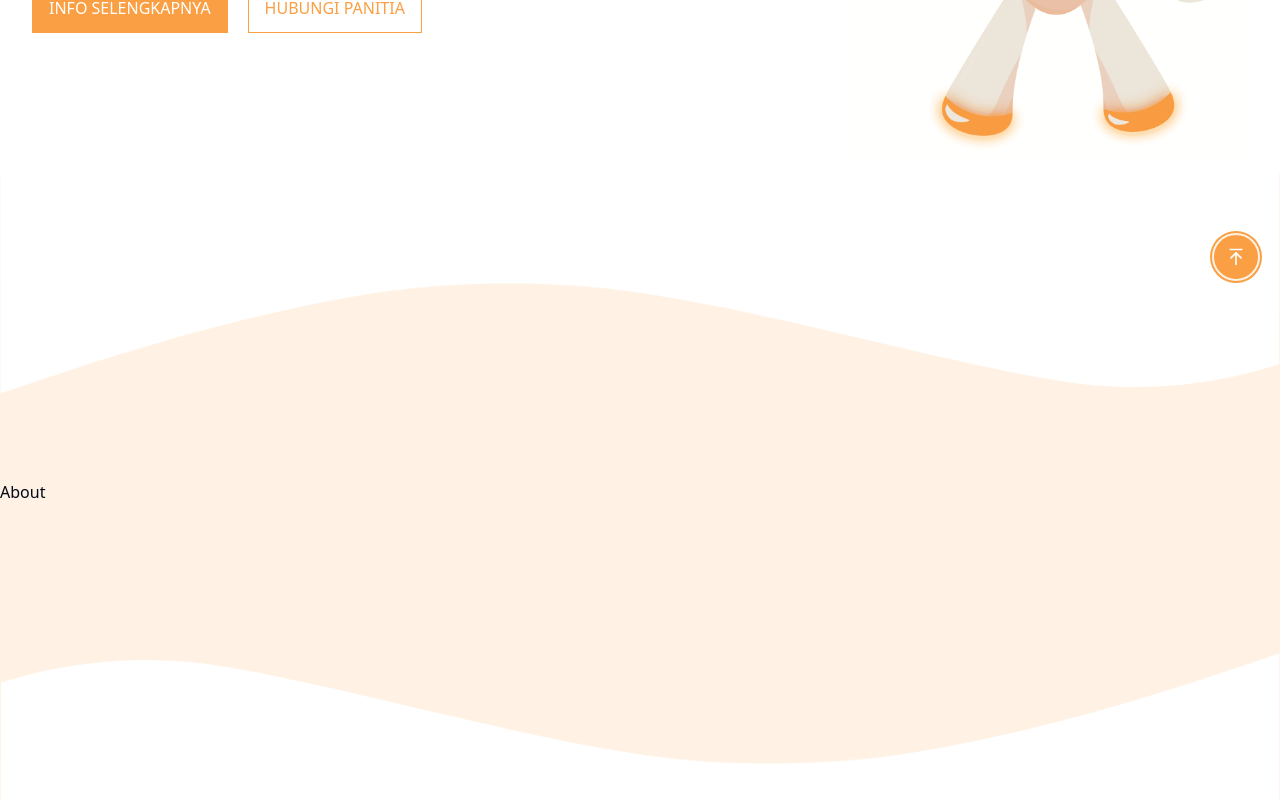
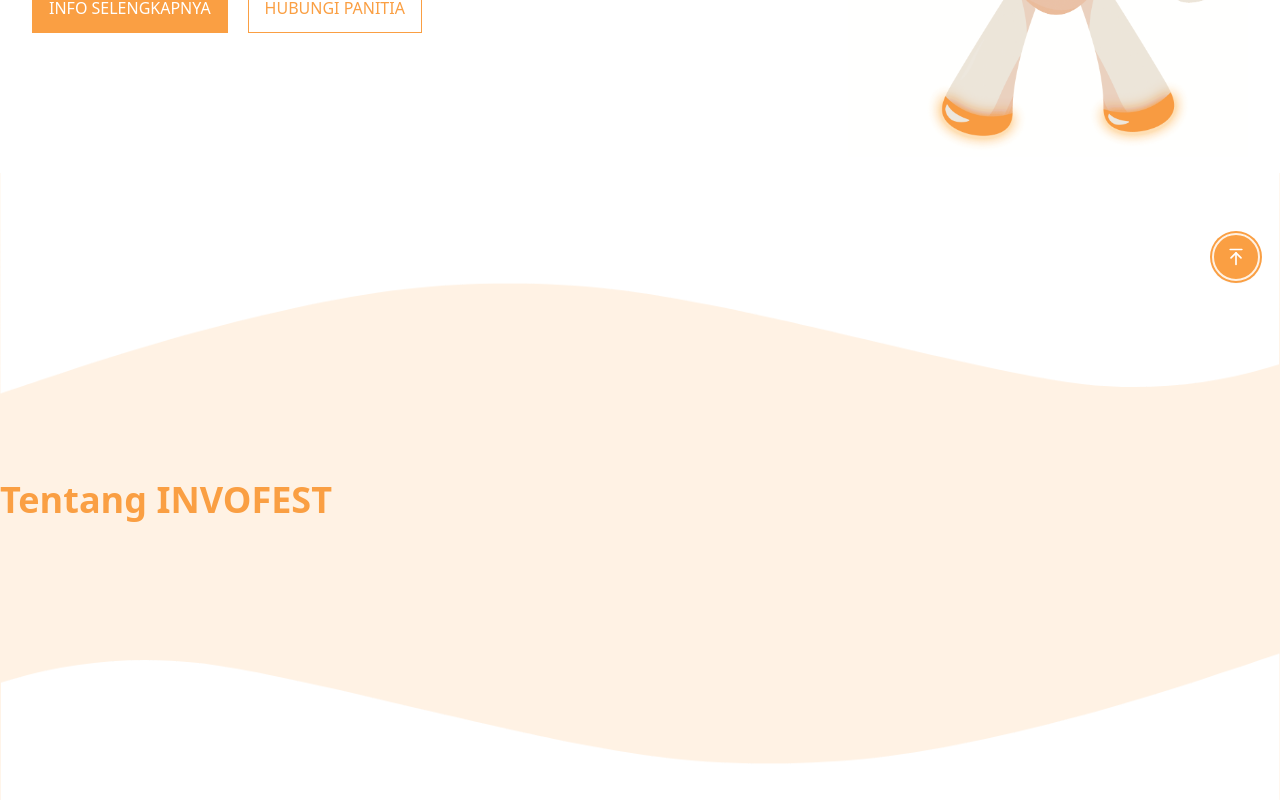
Before and after one commit to KarMint26/invofest-2024, a React (Vite) app: page / in a window 1280 px wide. Shown: the part 499-1299 px from the top of the page. Built offline with nearby package versions, Linux system fonts and the light colour scheme.

Commit message:
Back To Top Button

```diff
--- a/src/components/home/About.tsx
+++ b/src/components/home/About.tsx
@@ -7,8 +7,20 @@
     <React.Fragment>
       <div className="bg-invofest_secondary w-full h-[700px] relative">
         <img src={WhiteWaveTop} alt="wave" className="w-full relative top-0" />
-        <div className="max-w-screen-xl mx-auto py-20">About</div>
-        <img src={WhiteWaveBot} alt="wave" className="w-full absolute bottom-0" />
+
+        <div className="max-w-screen-xl mx-auto py-20">
+          <div className="w-full">
+            <h1 className="font-semibold text-invofest text-2xl sm:text-3xl lg:text-4xl">
+              Tentang INVOFEST
+            </h1>
+          </div>
+        </div>
+
+        <img
+          src={WhiteWaveBot}
+          alt="wave"
+          className="w-full absolute bottom-0"
+        />
       </div>
     </React.Fragment>
   );
--- a/tailwind.config.js
+++ b/tailwind.config.js
@@ -6,7 +6,7 @@
     "./components/**/*.{ts,tsx}",
     "./app/**/*.{ts,tsx}",
     "./src/**/*.{ts,tsx}",
-    "./node_modules/flowbite/**/*.js"
+    "./node_modules/flowbite/**/*.js",
   ],
   prefix: "",
   theme: {
```
